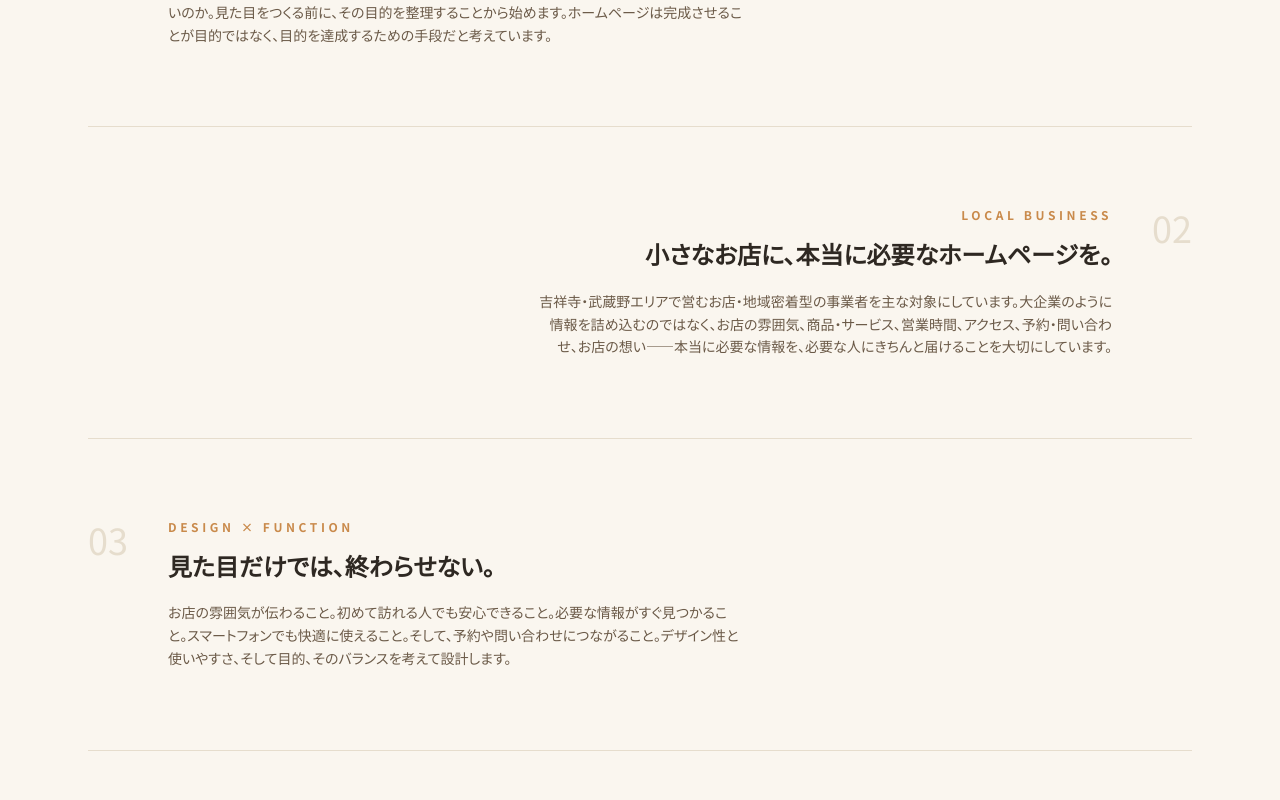
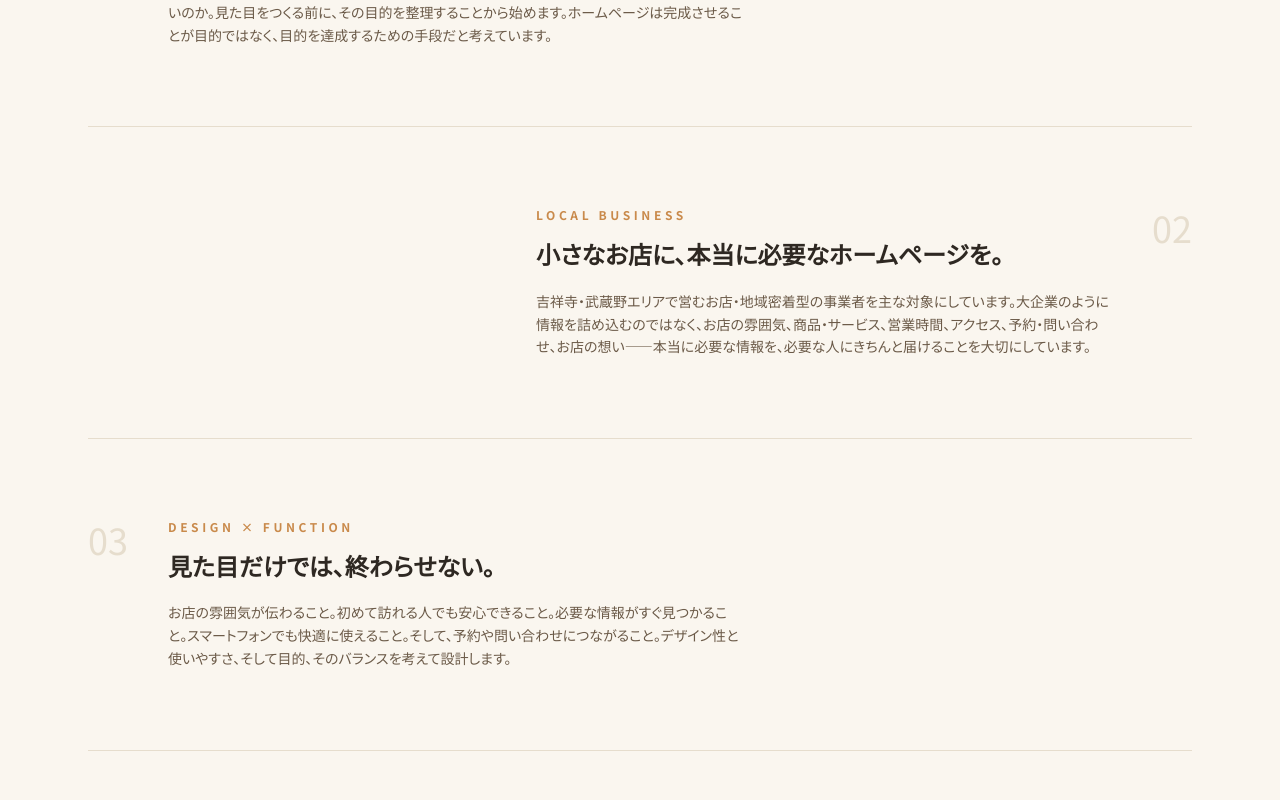
Before and after one commit to ves-sr/veswerk-site, a Next.js app: page /why-veswerk in a window 1280 px wide. Shown: the part 640-1440 px from the top of the page. Built offline with nearby package versions, Linux system fonts and the light colour scheme.

Commit message:
WHY VESWERKページの02・04本文を左揃えに変更

```diff
--- a/app/why-veswerk/page.tsx
+++ b/app/why-veswerk/page.tsx
@@ -59,7 +59,7 @@ export default function WhyVeswerkPage() {
 						<div
 							key={pillar.no}
 							className={`flex flex-col gap-6 border-t border-border py-14 first:border-t-0 first:pt-0 sm:gap-10 sm:py-20 ${
-								i % 2 === 1 ? "sm:flex-row-reverse sm:text-right" : "sm:flex-row"
+								i % 2 === 1 ? "sm:flex-row-reverse" : "sm:flex-row"
 							}`}
 						>
 							<span className="text-3xl font-light text-border sm:shrink-0 sm:text-4xl">
```
